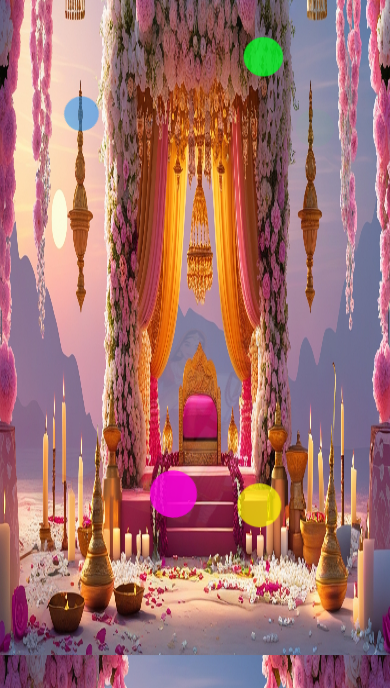
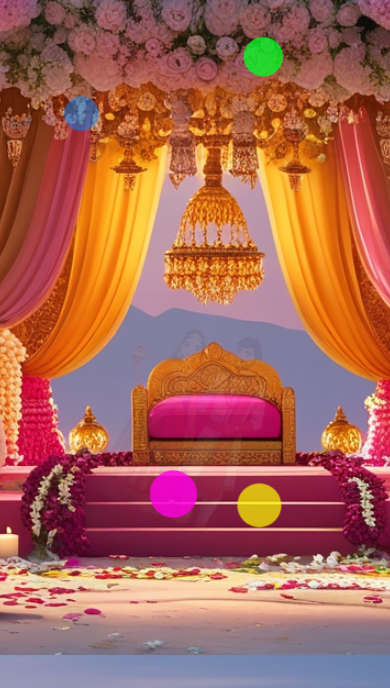
Before and after one commit to abhirup0106/wed.github.io, a plain HTML site: page index.html in a window 390 px wide. Shown: the part 189-877 px from the top of the page. Drawn offline with Linux system fonts and the light colour scheme.

Commit message:
Update index.html

```diff
--- a/index.html
+++ b/index.html
@@ -45,6 +45,11 @@
         transform: translateX(-50%) translateY(50px);
       }
     }
+      @media (max-width: 768px) {
+      body {
+        background-size: cover; /* Ensure background covers screen */
+        background-attachment: scroll; /* Make sure background scrolls with content */
+      }
 
     /* Set the image's initial state (hidden) */
     #delayedImage {
```
